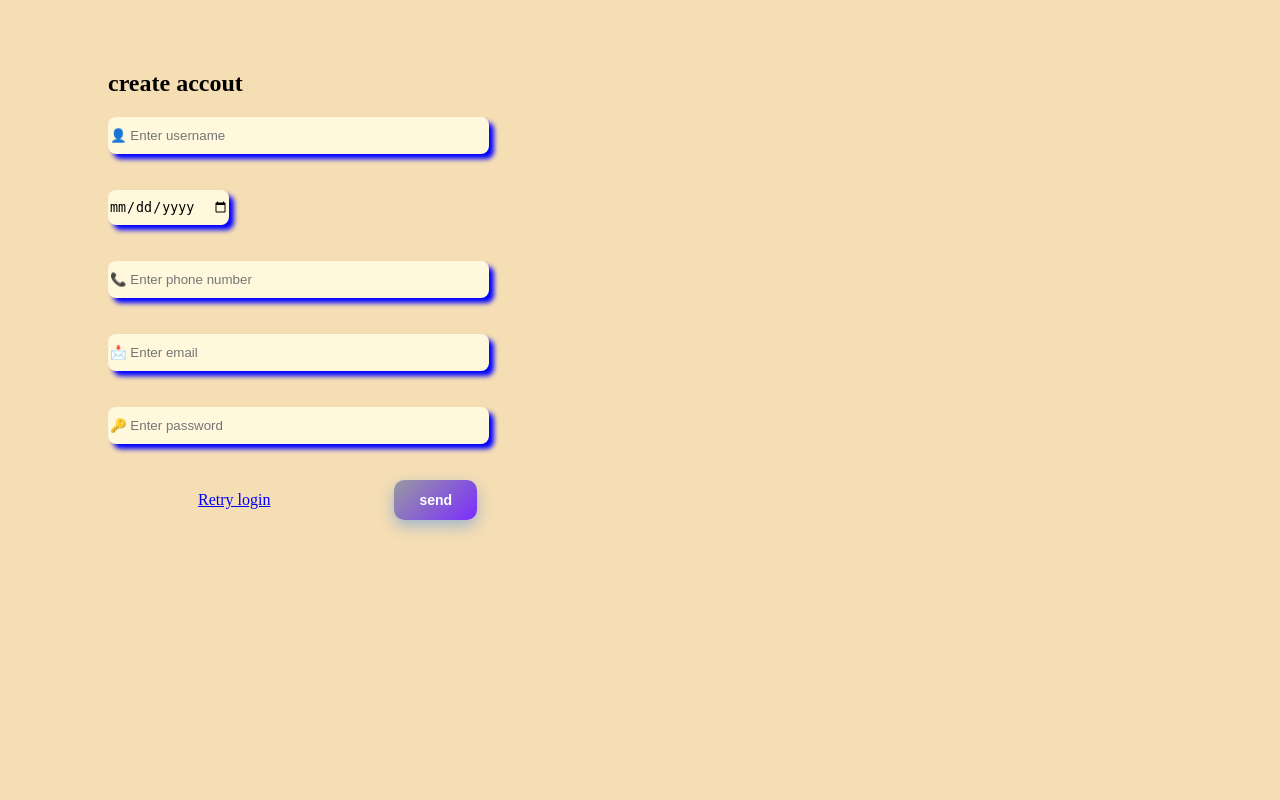
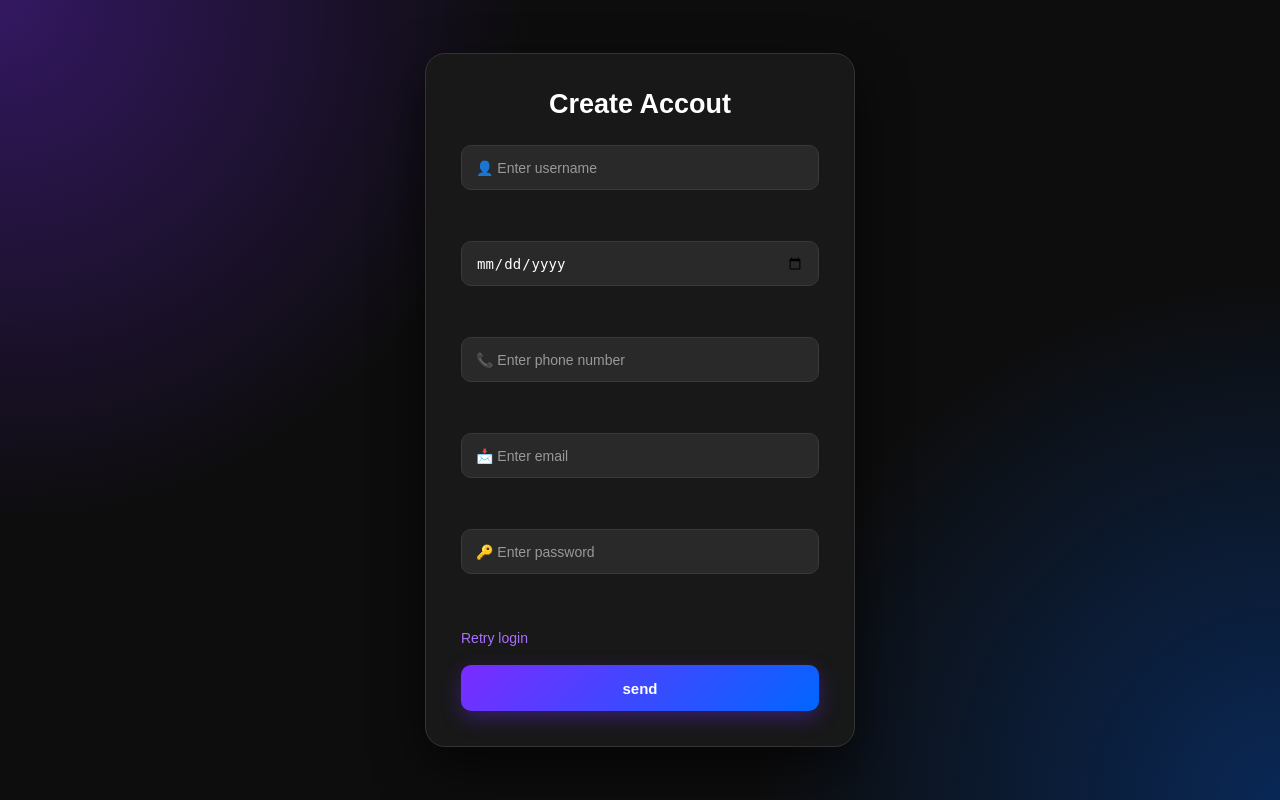
Before and after one commit to joaosocratei-prog/phpcrud, a PHP site: page /register.php in a window 1280 px wide. Run offline with PHP 8.4, Linux system fonts and the light colour scheme.

Commit message:
Enhance styles for registration form
Refactor CSS styles for registration form, improving layout and animations.

```diff
--- a/register.php
+++ b/register.php
@@ -5,61 +5,347 @@
     <meta name="viewport" content="width=device-width, initial-scale=1.0">
     <title>register</title>
     <style>
-        input{
-            border-radius: 8px;
-            border: none;
-            background-color:cornsilk;
-            height: 35px;
-            box-shadow: 5px 5px 5px blue;
-            transition: transform 0.4s ease, box-shadow 0.4s ease;
+/* =====================================
+   RESET
+===================================== */
+
+* {
+    box-sizing: border-box;
+    margin: 0;
+    padding: 0;
+}
+
+
+/* =====================================
+   BODY
+===================================== */
+
+html {
+    scroll-behavior: smooth;
+}
+
+body {
+    min-height: 100vh;
+
+    display: flex;
+    justify-content: center;
+    align-items: center;
+
+    padding: 20px;
+
+    font-family: Arial, sans-serif;
+
+    background:
+        radial-gradient(
+            circle at top left,
+            rgba(123, 44, 255, 0.35),
+            transparent 35%
+        ),
+        radial-gradient(
+            circle at bottom right,
+            rgba(0, 102, 255, 0.30),
+            transparent 35%
+        ),
+        #0d0d0d;
+
+    color: white;
+}
+
+
+/* =====================================
+   REGISTER BOX
+===================================== */
+
+.name {
+    width: 100%;
+    max-width: 430px;
+
+    padding: 35px;
+
+    background: rgba(24, 24, 24, 0.96);
+
+    border: 1px solid #333;
+
+    border-radius: 20px;
+
+    box-shadow:
+        0 20px 50px rgba(0, 0, 0, 0.6);
+
+    animation: showForm 0.6s ease;
+}
+
+
+/* =====================================
+   FORM ANIMATION
+===================================== */
+
+@keyframes showForm {
+
+    from {
+        opacity: 0;
+        transform: translateY(30px);
+    }
+
+    to {
+        opacity: 1;
+        transform: translateY(0);
+    }
 
 }
-        input:hover {
-            transform: translateX(15px);
-            box-shadow: 10px 10px 10px blue;
+
+
+/* =====================================
+   TITLE
+===================================== */
+
+.name h2 {
+    text-align: center;
+
+    margin-bottom: 25px;
+
+    font-size: 27px;
+
+    color: white;
+
+    text-transform: capitalize;
 }
-        .name{
-            margin-left: 100px;
-            margin-top: 70px;
+
+
+/* =====================================
+   INPUTS
+===================================== */
+
+.name input {
+    width: 100%;
+
+    height: 45px;
+
+    padding: 0 14px;
+
+    margin-bottom: 15px;
+
+    border: 1px solid #3a3a3a;
+
+    border-radius: 10px;
+
+    outline: none;
+
+    background-color: #292929;
+
+    color: white;
+
+    font-size: 14px;
+
+    box-shadow: none;
+
+    transition:
+        border-color 0.3s ease,
+        box-shadow 0.3s ease,
+        transform 0.3s ease;
 }
-        body{
-            background-color: wheat;
-            scroll-behaviour: smooth;
+
+
+/* =====================================
+   PLACEHOLDER
+===================================== */
+
+.name input::placeholder {
+    color: #999;
 }
-          a{
-            margin-left: 90px;
-            color: blue;
+
+
+/* =====================================
+   INPUT HOVER
+===================================== */
+
+.name input:hover {
+    transform: translateY(-2px);
+
+    border-color: #6c2cff;
+
+    box-shadow:
+        0 5px 15px rgba(108, 44, 255, 0.25);
 }
+
+
+/* =====================================
+   INPUT FOCUS
+===================================== */
+
+.name input:focus {
+    border-color: #7b2cff;
+
+    box-shadow:
+        0 0 0 3px rgba(123, 44, 255, 0.15),
+        0 5px 15px rgba(123, 44, 255, 0.25);
+
+    transform: translateY(-2px);
+}
+
+
+/* =====================================
+   LOGIN LINK
+===================================== */
+
+.name a {
+    display: inline-block;
+
+    margin-top: 5px;
+    margin-left: 0;
+
+    color: #a970ff;
+
+    text-decoration: none;
+
+    font-size: 14px;
+
+    transition: 0.3s ease;
+}
+
+.name a:hover {
+    color: #c39cff;
+
+    text-decoration: underline;
+}
+
+
+/* =====================================
+   SEND BUTTON
+===================================== */
+
 .pro-btn {
-        padding: 12px 25px;
+    width: 100%;
+
+    height: 46px;
+
+    margin-top: 18px;
+    margin-left: 0;
+
     border: none;
+
     border-radius: 10px;
-        background: linear-gradient(135deg, #979a9f, #7b2cff);
+
+    background:
+        linear-gradient(
+            135deg,
+            #7b2cff,
+            #0066ff
+        );
+
     color: white;
-        font-size: 14px;
+
+    font-size: 15px;
+
     font-weight: bold;
+
     cursor: pointer;
-        margin-left: 120px;
 
-        box-shadow: 0 6px 15px rgba(0, 102, 255, 0.35);
+    box-shadow:
+        0 7px 20px rgba(108, 44, 255, 0.35);
 
     transition:
         transform 0.3s ease,
         box-shadow 0.3s ease,
-        background 0.3s ease;
+        filter 0.3s ease;
 }
 
+
+/* =====================================
+   BUTTON HOVER
+===================================== */
+
 .pro-btn:hover {
-      transform: translateY(-4px);
-      box-shadow: 0 10px 25px rgba(123, 44, 255, 0.45);
-      background: linear-gradient(135deg, #7b2cff, #0066ff);
+    transform: translateY(-3px);
+
+    box-shadow:
+        0 12px 28px rgba(123, 44, 255, 0.5);
+
+    filter: brightness(1.1);
 }
 
+
+/* =====================================
+   BUTTON CLICK
+===================================== */
+
 .pro-btn:active {
-       transform: translateY(2px);
-       box-shadow: 0 3px 8px rgba(0, 102, 255, 0.3);
+    transform: translateY(1px);
+
+    box-shadow:
+        0 4px 10px rgba(108, 44, 255, 0.3);
 }
 
+
+/* =====================================
+   MOBILE
+===================================== */
+
+@media (max-width: 600px) {
+
+    body {
+        padding: 15px;
+    }
+
+    .name {
+        max-width: 100%;
+
+        padding: 25px 20px;
+
+        border-radius: 16px;
+    }
+
+    .name h2 {
+        font-size: 23px;
+
+        margin-bottom: 20px;
+    }
+
+    .name input {
+        height: 44px;
+
+        font-size: 14px;
+
+        margin-bottom: 13px;
+    }
+
+    .pro-btn {
+        height: 44px;
+
+        font-size: 14px;
+    }
+
+}
+
+
+/* =====================================
+   SMALL PHONE
+===================================== */
+
+@media (max-width: 380px) {
+
+    body {
+        padding: 10px;
+    }
+
+    .name {
+        padding: 22px 16px;
+    }
+
+    .name h2 {
+        font-size: 21px;
+    }
+
+    .name input {
+        height: 42px;
+
+        font-size: 13px;
+    }
+
+    .pro-btn {
+        height: 42px;
+    }
+
+}
 
  </style>
 </head>
```
Lines whose indentation alone changed are shown as unchanged.
